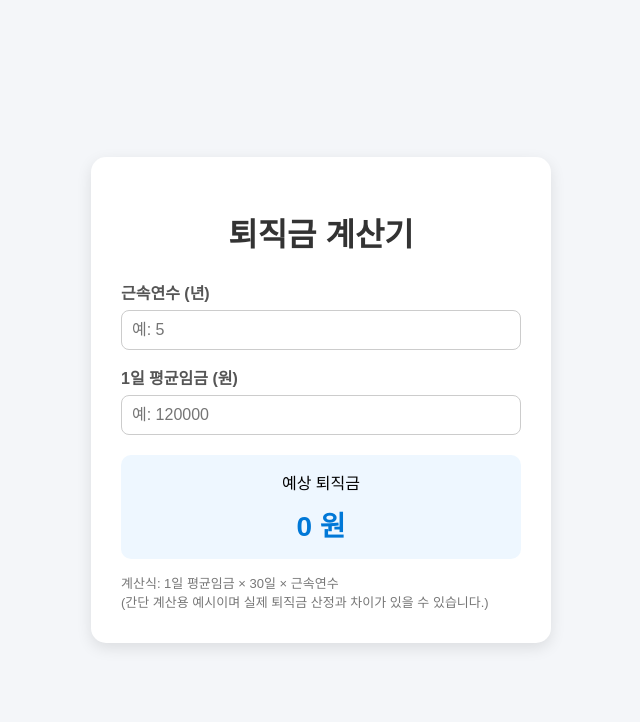
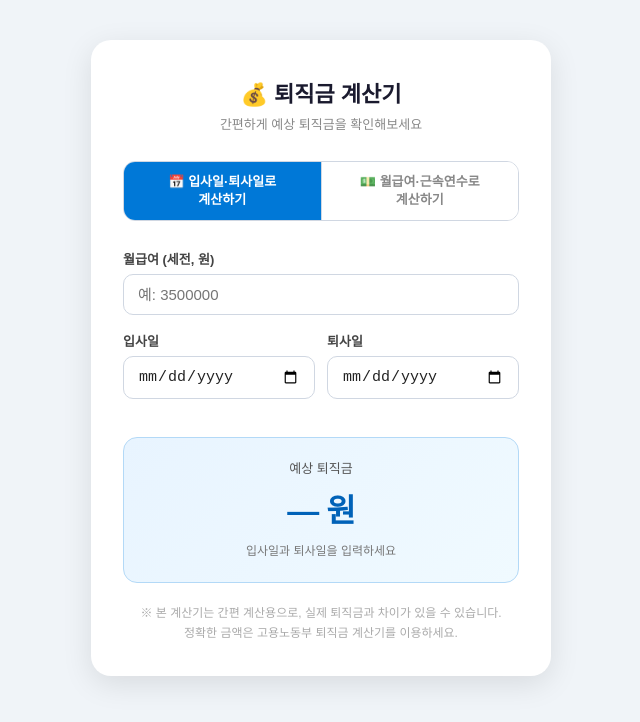
Before and after one commit to leajean918/retirement-calculator, a plain HTML site: page index.html in a window 1280 px wide. Shown: the whole page, without its empty margins (319-959 px from the left). Drawn offline with Linux system fonts and the light colour scheme.

Commit message:
Update index.html

```diff
--- a/index.html
+++ b/index.html
@@ -4,116 +4,292 @@
 <meta charset="UTF-8">
 <meta name="viewport" content="width=device-width, initial-scale=1.0">
 <title>퇴직금 계산기</title>
+<style>
+  * { box-sizing: border-box; margin: 0; padding: 0; }
 
-<style>
   body {
-        font-family: "Malgun Gothic", sans-serif;
-        background: #f4f6f9;
+    font-family: "Malgun Gothic", "Apple SD Gothic Neo", sans-serif;
+    background: #f0f4f8;
+    min-height: 100vh;
     display: flex;
     justify-content: center;
-        align-items: center;
-        min-height: 100vh;
-        margin: 0;
+    align-items: flex-start;
+    padding: 40px 16px;
   }
 
   .container {
-        background: white;
-        padding: 30px;
-        border-radius: 15px;
-        box-shadow: 0 5px 15px rgba(0,0,0,0.1);
-        width: 400px;
+    background: #fff;
+    border-radius: 20px;
+    box-shadow: 0 8px 30px rgba(0,0,0,0.10);
+    width: 100%;
+    max-width: 460px;
+    padding: 36px 32px 32px;
   }
 
   h1 {
     text-align: center;
-        margin-bottom: 25px;
-        color: #333;
+    font-size: 22px;
+    color: #1a1a2e;
+    margin-bottom: 6px;
   }
 
-    .input-group {
-        margin-bottom: 15px;
+  .subtitle {
+    text-align: center;
+    font-size: 13px;
+    color: #888;
+    margin-bottom: 28px;
   }
+
+  /* 탭 선택 */
+  .tab-wrap {
+    display: flex;
+    border: 1.5px solid #d0d7e2;
+    border-radius: 12px;
+    overflow: hidden;
+    margin-bottom: 28px;
+  }
+
+  .tab-btn {
+    flex: 1;
+    padding: 11px 0;
+    font-size: 13px;
+    font-weight: bold;
+    border: none;
+    background: #fff;
+    color: #888;
+    cursor: pointer;
+    transition: all 0.2s;
+    line-height: 1.4;
+  }
+
+  .tab-btn.active {
+    background: #0078d7;
+    color: #fff;
+  }
+
+  .tab-btn:first-child { border-right: 1.5px solid #d0d7e2; }
+
+  /* 패널 */
+  .panel { display: none; }
+  .panel.active { display: block; }
+
+  /* 입력 */
+  .input-group { margin-bottom: 16px; }
 
   label {
     display: block;
+    font-size: 13px;
+    font-weight: bold;
+    color: #444;
     margin-bottom: 6px;
-        font-weight: bold;
-        color: #555;
   }
 
   input {
     width: 100%;
-        padding: 10px;
-        border: 1px solid #ccc;
-        border-radius: 8px;
-        box-sizing: border-box;
-        font-size: 16px;
+    padding: 11px 14px;
+    border: 1.5px solid #d0d7e2;
+    border-radius: 10px;
+    font-size: 15px;
+    color: #222;
+    outline: none;
+    transition: border-color 0.2s;
   }
 
-    .result {
-        margin-top: 20px;
-        padding: 15px;
-        background: #eef7ff;
-        border-radius: 10px;
+  input:focus { border-color: #0078d7; }
+
+  .row2 { display: flex; gap: 12px; }
+  .row2 .input-group { flex: 1; }
+
+  /* 결과 */
+  .result-box {
+    margin-top: 22px;
+    background: linear-gradient(135deg, #e8f4ff, #f0faff);
+    border: 1.5px solid #b3d9f7;
+    border-radius: 14px;
+    padding: 20px;
     text-align: center;
   }
 
-    .amount {
-        font-size: 28px;
-        font-weight: bold;
-        color: #0078d7;
-        margin-top: 10px;
+  .result-label {
+    font-size: 13px;
+    color: #555;
+    margin-bottom: 8px;
   }
 
-    .info {
-        font-size: 13px;
+  .result-amount {
+    font-size: 32px;
+    font-weight: bold;
+    color: #0062b8;
+    letter-spacing: -1px;
+  }
+
+  .result-detail {
+    font-size: 12px;
     color: #777;
-        margin-top: 15px;
-        line-height: 1.5;
+    margin-top: 10px;
+    line-height: 1.7;
+  }
+
+  /* 구분선 */
+  .divider {
+    border: none;
+    border-top: 1px dashed #e0e0e0;
+    margin: 20px 0;
+  }
+
+  .notice {
+    font-size: 12px;
+    color: #aaa;
+    line-height: 1.7;
+    text-align: center;
+    margin-top: 20px;
   }
 </style>
 </head>
-
 <body>
 
 <div class="container">
-    <h1>퇴직금 계산기</h1>
+  <h1>💰 퇴직금 계산기</h1>
+  <p class="subtitle">간편하게 예상 퇴직금을 확인해보세요</p>
 
-    <div class="input-group">
-        <label for="years">근속연수 (년)</label>
-        <input type="number" id="years" min="0" step="0.1" placeholder="예: 5">
+  <!-- 탭 선택 -->
+  <div class="tab-wrap">
+    <button class="tab-btn active" onclick="switchTab('date')">
+      📅 입사일·퇴사일로<br>계산하기
+    </button>
+    <button class="tab-btn" onclick="switchTab('simple')">
+      💵 월급여·근속연수로<br>계산하기
+    </button>
   </div>
 
+  <!-- 패널 1: 입사일/퇴사일 -->
+  <div class="panel active" id="panel-date">
     <div class="input-group">
-        <label for="avgWage">1일 평균임금 (원)</label>
-        <input type="number" id="avgWage" min="0" placeholder="예: 120000">
+      <label for="salary1">월급여 (세전, 원)</label>
+      <input type="number" id="salary1" placeholder="예: 3500000" oninput="calcDate()">
     </div>
-
-    <div class="result">
-        <div>예상 퇴직금</div>
-        <div class="amount" id="result">0 원</div>
+    <div class="row2">
+      <div class="input-group">
+        <label for="startDate">입사일</label>
+        <input type="date" id="startDate" oninput="calcDate()">
       </div>
-
-    <div class="info">
-        계산식: 1일 평균임금 × 30일 × 근속연수<br>
-        (간단 계산용 예시이며 실제 퇴직금 산정과 차이가 있을 수 있습니다.)
+      <div class="input-group">
+        <label for="endDate">퇴사일</label>
+        <input type="date" id="endDate" oninput="calcDate()">
       </div>
     </div>
 
+    <div class="result-box">
+      <div class="result-label">예상 퇴직금</div>
+      <div class="result-amount" id="result-date">— 원</div>
+      <div class="result-detail" id="detail-date">입사일과 퇴사일을 입력하세요</div>
+    </div>
+  </div>
+
+  <!-- 패널 2: 월급여 × 근속연수 -->
+  <div class="panel" id="panel-simple">
+    <div class="input-group">
+      <label for="salary2">월급여 (세전, 원)</label>
+      <input type="number" id="salary2" placeholder="예: 3500000" oninput="calcSimple()">
+    </div>
+    <div class="input-group">
+      <label for="months">근속 개월 수</label>
+      <input type="number" id="months" placeholder="예: 36 (3년 = 36개월)" oninput="calcSimple()">
+    </div>
+
+    <div class="result-box">
+      <div class="result-label">예상 퇴직금</div>
+      <div class="result-amount" id="result-simple">— 원</div>
+      <div class="result-detail" id="detail-simple">월급여와 근속 개월 수를 입력하세요</div>
+    </div>
+  </div>
+
+  <p class="notice">
+    ※ 본 계산기는 간편 계산용으로, 실제 퇴직금과 차이가 있을 수 있습니다.<br>
+    정확한 금액은 고용노동부 퇴직금 계산기를 이용하세요.
+  </p>
+</div>
+
 <script>
-function calculateRetirementPay() {
-    const years = parseFloat(document.getElementById('years').value) || 0;
-    const avgWage = parseFloat(document.getElementById('avgWage').value) || 0;
-
-    const retirementPay = avgWage * 30 * years;
-
-    document.getElementById('result').textContent =
-        retirementPay.toLocaleString('ko-KR') + ' 원';
+  function switchTab(type) {
+    document.querySelectorAll('.tab-btn').forEach((b, i) => {
+      b.classList.toggle('active', (type === 'date' && i === 0) || (type === 'simple' && i === 1));
+    });
+    document.getElementById('panel-date').classList.toggle('active', type === 'date');
+    document.getElementById('panel-simple').classList.toggle('active', type === 'simple');
   }
 
-document.getElementById('years').addEventListener('input', calculateRetirementPay);
-document.getElementById('avgWage').addEventListener('input', calculateRetirementPay);
+  function fmt(n) {
+    return Math.round(n).toLocaleString('ko-KR') + ' 원';
+  }
+
+  // 패널 1: 입사일·퇴사일 계산
+  function calcDate() {
+    const salary = parseFloat(document.getElementById('salary1').value) || 0;
+    const start = document.getElementById('startDate').value;
+    const end = document.getElementById('endDate').value;
+
+    if (!salary || !start || !end) {
+      document.getElementById('result-date').textContent = '— 원';
+      document.getElementById('detail-date').textContent = '모든 항목을 입력하세요';
+      return;
+    }
+
+    const startD = new Date(start);
+    const endD = new Date(end);
+    const diffMs = endD - startD;
+
+    if (diffMs <= 0) {
+      document.getElementById('result-date').textContent = '— 원';
+      document.getElementById('detail-date').textContent = '퇴사일이 입사일보다 빠릅니다';
+      return;
+    }
+
+    const totalDays = diffMs / (1000 * 60 * 60 * 24);
+    const years = totalDays / 365;
+
+    // 1년 미만이면 퇴직금 없음
+    if (years < 1) {
+      document.getElementById('result-date').textContent = '0 원';
+      document.getElementById('detail-date').textContent = `근속기간 ${Math.floor(totalDays)}일 — 1년 미만은 퇴직금이 발생하지 않습니다`;
+      return;
+    }
+
+    // 퇴직금 = 월급여 × 근속연수 (간편 계산)
+    const pay = salary * years;
+
+    const y = Math.floor(years);
+    const m = Math.floor((years - y) * 12);
+
+    document.getElementById('result-date').textContent = fmt(pay);
+    document.getElementById('detail-date').textContent =
+      `근속기간 ${y}년 ${m}개월 (${Math.floor(totalDays)}일)\n월급여 ${salary.toLocaleString('ko-KR')}원 × ${years.toFixed(2)}년`;
+  }
+
+  // 패널 2: 월급여 × 근속 개월 수 계산
+  function calcSimple() {
+    const salary = parseFloat(document.getElementById('salary2').value) || 0;
+    const months = parseFloat(document.getElementById('months').value) || 0;
+
+    if (!salary || !months) {
+      document.getElementById('result-simple').textContent = '— 원';
+      document.getElementById('detail-simple').textContent = '월급여와 근속 개월 수를 입력하세요';
+      return;
+    }
+
+    if (months < 12) {
+      document.getElementById('result-simple').textContent = '0 원';
+      document.getElementById('detail-simple').textContent = '근속 12개월 미만은 퇴직금이 발생하지 않습니다';
+      return;
+    }
+
+    const years = months / 12;
+    const pay = salary * years;
+
+    document.getElementById('result-simple').textContent = fmt(pay);
+    document.getElementById('detail-simple').textContent =
+      `월급여 ${salary.toLocaleString('ko-KR')}원 × ${years.toFixed(2)}년 (${months}개월)`;
+  }
 </script>
-
 </body>
 </html>
```
Lines whose indentation alone changed are shown as unchanged.
